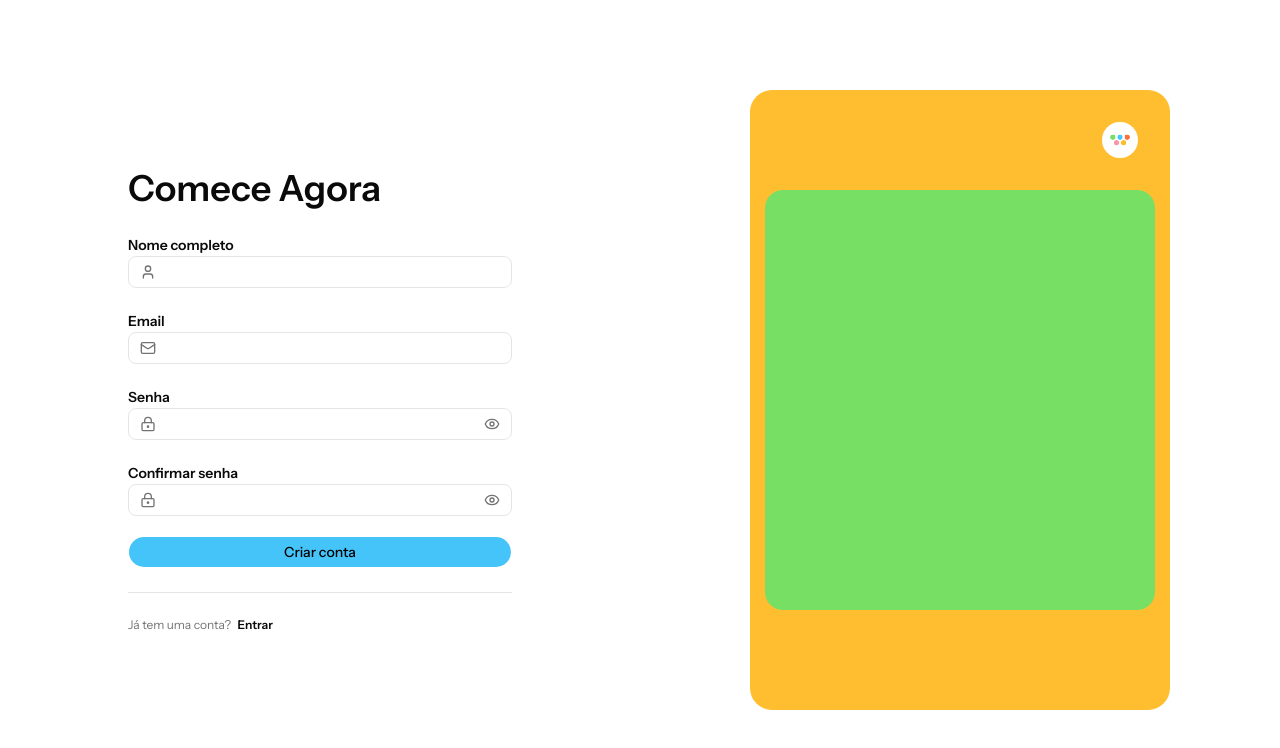
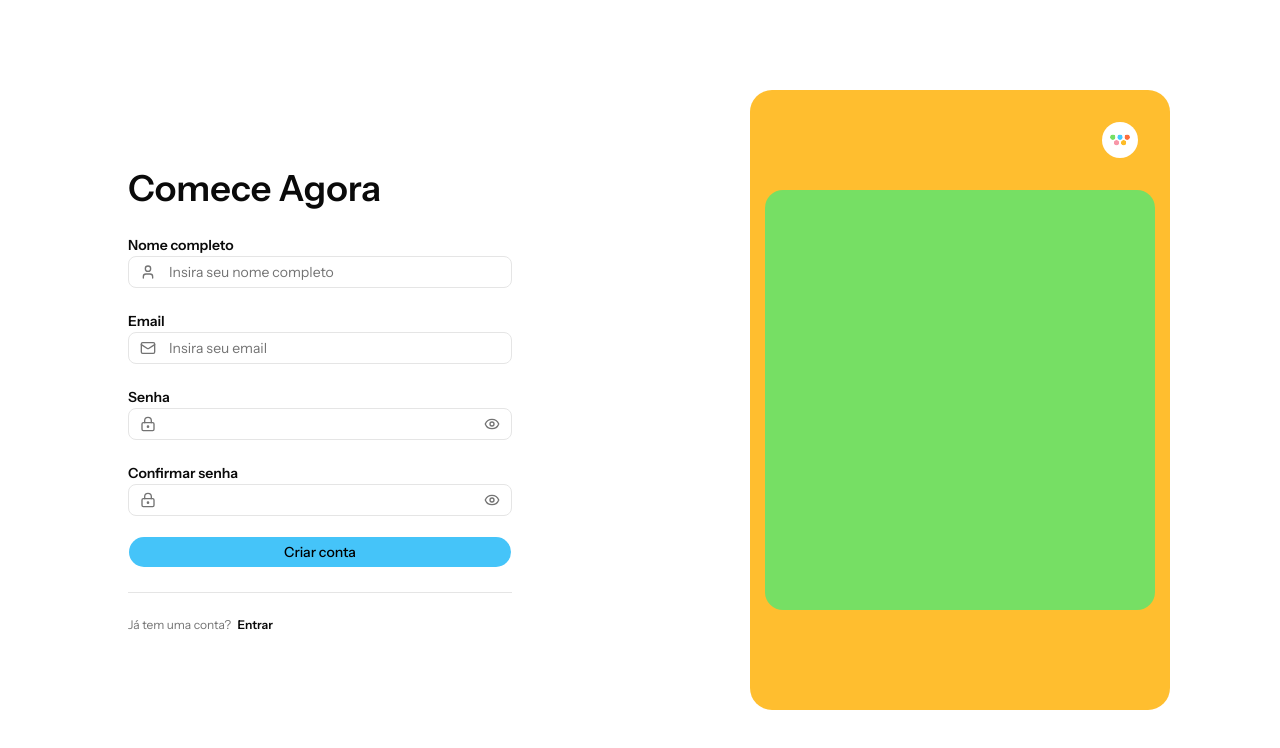
Before and after one commit to 3-du4rd4/edu-sense, a Next.js app in the folder frontend/: page /signup in a window 1280 px wide. Shown: the top 748 px of the page. Built offline with nearby package versions, Linux system fonts and the light colour scheme; no server answers.

Commit message:
feature:add placeholders to input fields in Signin and Signup forms

```diff
--- a/frontend/src/components/auth/SigninForm.tsx
+++ b/frontend/src/components/auth/SigninForm.tsx
@@ -62,6 +62,7 @@ export function SigninForm() {
               <Input
                 type="email"
                 value={email}
+                placeholder="Insira seu email"
                 onChange={(event) => setEmail(event.target.value)}
                 className="rounded-md pl-10 text-sm"
                 required
@@ -75,6 +76,7 @@ export function SigninForm() {
                 <Input
                   type={showPassword ? "text" : "password"}
                   value={password}
+                  placeholder="Insira sua senha"
                   onChange={(event) => setPassword(event.target.value)}
                   className="rounded-md px-10 text-sm"
                   required
--- a/frontend/src/components/auth/SignupForm.tsx
+++ b/frontend/src/components/auth/SignupForm.tsx
@@ -54,6 +54,7 @@ export function SignupForm() {
 
             <Input
               value={name}
+              placeholder="Insira seu nome completo"
               onChange={(event) => setName(event.target.value)}
               className="rounded-md pl-10 text-sm"
               required
@@ -67,6 +68,7 @@ export function SignupForm() {
 
             <Input
               type="email"
+              placeholder="Insira seu email"
               value={email}
               onChange={(event) => setEmail(event.target.value)}
               className="rounded-md pl-10 text-sm"
--- a/frontend/src/components/session/active/SessionIllustrationStage.tsx
+++ b/frontend/src/components/session/active/SessionIllustrationStage.tsx
@@ -2,16 +2,16 @@ import Image from "next/image";
 
 export function SessionIllustrationStage() {
   return (
-    <section className="flex flex-1 items-center justify-center py-16">
-      {/* <div className="flex min-h-[260px] w-full max-w-2xl items-center justify-center rounded-3xl bg-orange-500">
+    <section className="flex flex-1 items-center justify-center py-10">
+      <div className="flex min-h-[260px] w-full max-w-2xl items-center justify-center rounded-3xl">
         <Image
-          src="/illustrations/active-session.svg"
+          src="/brand/edusense-footer.svg"
           alt="Active study session"
-          width={360}
-          height={240}
-          className="hidden"
+          width={260}
+          height={200}
+          className="opacity-50"
         />
-      </div> */}
+      </div>
     </section>
   );
 }
--- a/frontend/src/components/session/finished/PointsEarnedCard.tsx
+++ b/frontend/src/components/session/finished/PointsEarnedCard.tsx
@@ -6,9 +6,9 @@ type PointsEarnedCardProps = {
 export function PointsEarnedCard({ points, level }: PointsEarnedCardProps) {
   return (
     <section className="relative self-start rounded-xl px-6 py-4 bg-[#FDBC28]/15 text-center">
-      <div className="absolute -right-4 -top-4 flex size-10 items-center justify-center rounded-full bg-yellow-400 text-lg font-bold text-white">
+      {/* <div className="absolute -right-4 -top-4 flex size-10 items-center justify-center rounded-full bg-yellow-400 text-lg font-bold text-white">
         {level}
-      </div>
+      </div> */}
 
       <p className="text-sm font-semibold">Parabéns!</p>
 
```
